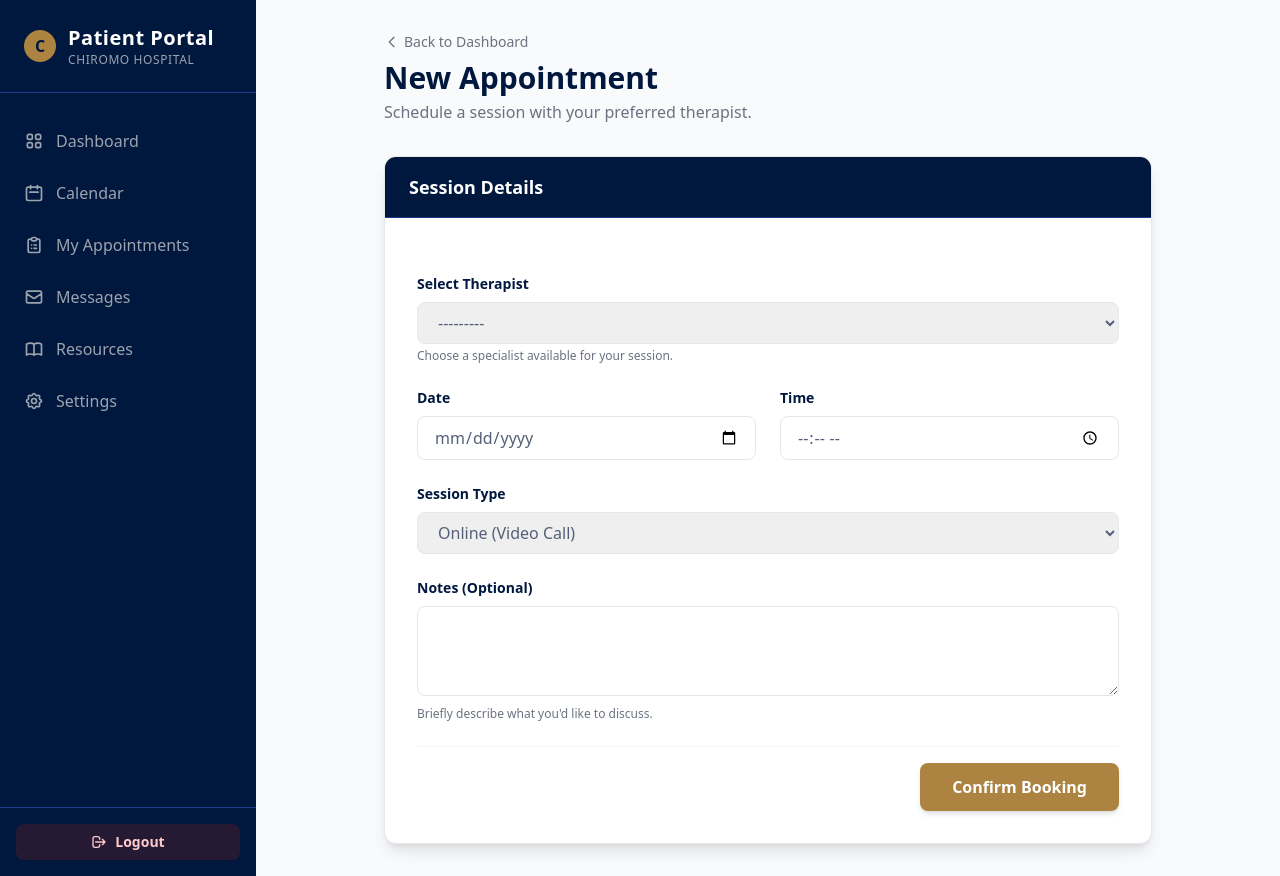
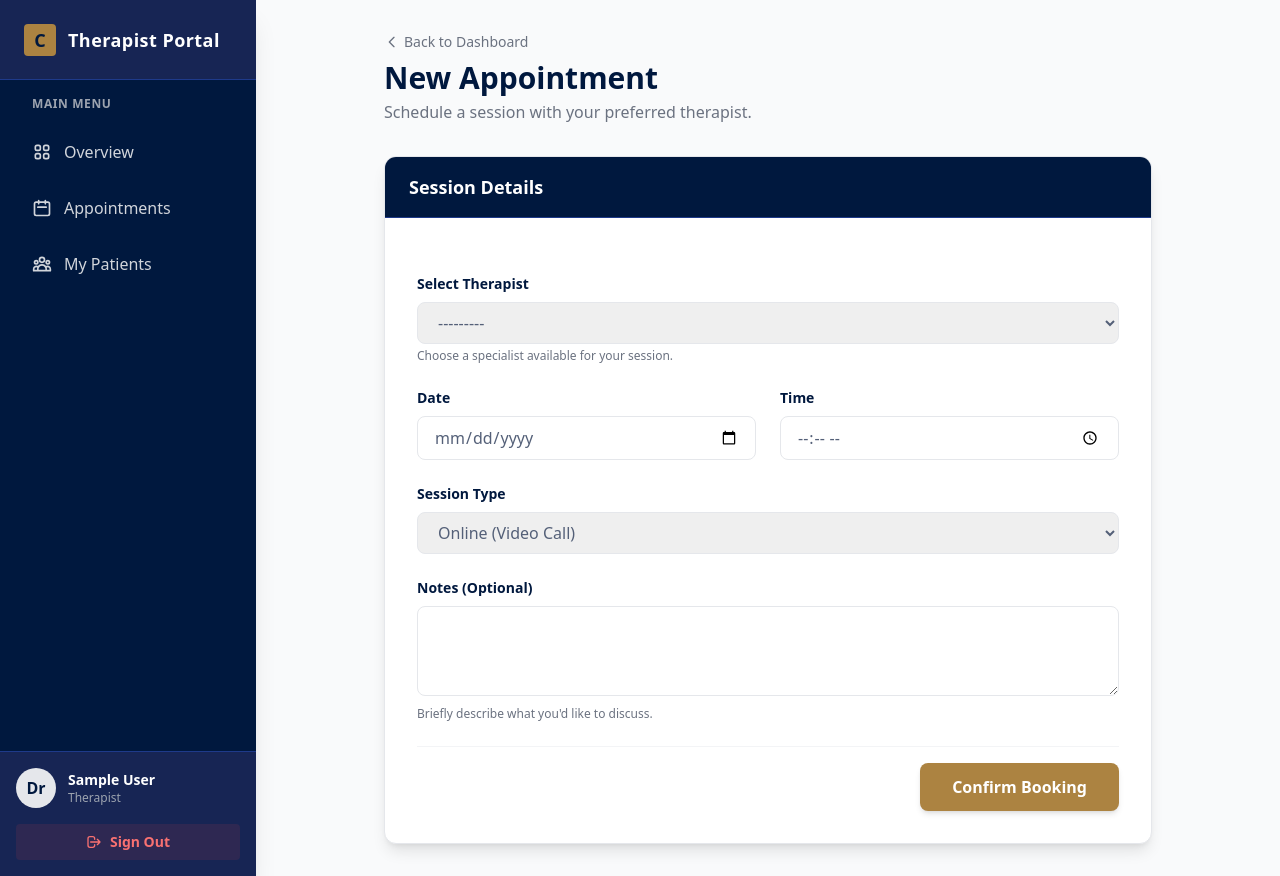
Before and after one commit to Flora72/CMHS, a Django app: page /appointments/book/ in a window 1280 px wide. Run offline with Django 5.2, Linux system fonts and the light colour scheme; the visitor is signed in with stand-in values (Sample User, id 1); data comes from the database, SQL or seed files in the repository; some libraries are stand-ins or nearby versions.

Commit message:
Implement Therapist logic, fix login redirection, and add Appointment/Patient history pages

```diff
--- a/accounts/urls.py
+++ b/accounts/urls.py
@@ -6,6 +6,9 @@ urlpatterns = [
     path('', views.home, name='home'),
     path('register/', views.register, name='register'),
     path('login/', views.login_view, name='login'),
+    path('therapist-dashboard/appointments/', views.therapist_appointments, name='therapist_appointments'),
+    path('therapist-dashboard/patients/', views.therapist_patients, name='therapist_patients'),
+
     path('therapist-dashboard/', views.therapist_dashboard, name='therapist_dashboard'),
     path('dashboard/', views.dashboard, name='dashboard'),
     path('logout/', LogoutView.as_view(next_page='home'), name='logout')
--- a/templates/includes/sidebar.html
+++ b/templates/includes/sidebar.html
@@ -1,54 +1,48 @@
-<aside class="w-64 bg-chiromo-navy text-white hidden md:flex flex-col flex-shrink-0 h-full">
-    <div class="p-6 border-b border-blue-900">
-        <div class="flex items-center gap-3">
-            <div class="w-8 h-8 bg-chiromo-gold rounded-full flex items-center justify-center text-chiromo-navy font-bold">C</div>
-            <div>
-                <h2 class="text-xl font-bold text-white tracking-wide">Patient Portal</h2>
-                <p class="text-xs text-gray-400 uppercase tracking-wider">Chiromo Hospital</p>
+<div class="hidden md:flex md:flex-shrink-0">
+    <div class="flex flex-col w-64 bg-chiromo-navy text-white shadow-xl z-20 h-full">
+        <div class="h-20 flex items-center px-6 bg-blue-950 border-b border-blue-900 flex-shrink-0">
+            <div class="flex items-center gap-3">
+                <div class="w-8 h-8 rounded bg-chiromo-gold flex items-center justify-center text-chiromo-navy font-bold text-lg">C</div>
+                <span class="font-bold text-lg tracking-wide">Therapist Portal</span>
             </div>
         </div>
+
+        <div class="flex-1 flex flex-col p-4 space-y-2 overflow-y-auto">
+            <p class="px-4 text-xs font-bold text-gray-400 uppercase tracking-wider mb-2">Main Menu</p>
+
+            <a href="{% url 'therapist_dashboard' %}" class="flex items-center gap-3 px-4 py-3 {% if request.resolver_match.url_name == 'therapist_dashboard' %}bg-white/10 text-white border-l-4 border-chiromo-gold{% else %}text-gray-300 hover:bg-white/5 hover:text-white{% endif %} rounded-lg transition">
+                <svg class="w-5 h-5" fill="none" stroke="currentColor" viewBox="0 0 24 24"><path stroke-linecap="round" stroke-linejoin="round" stroke-width="2" d="M4 6a2 2 0 012-2h2a2 2 0 012 2v2a2 2 0 01-2 2H6a2 2 0 01-2-2V6zM14 6a2 2 0 012-2h2a2 2 0 012 2v2a2 2 0 01-2 2h-2a2 2 0 01-2-2V6zM4 16a2 2 0 012-2h2a2 2 0 012 2v2a2 2 0 01-2 2H6a2 2 0 01-2-2v-2zM14 16a2 2 0 012-2h2a2 2 0 012 2v2a2 2 0 01-2 2h-2a2 2 0 01-2-2v-2z"></path></svg>
+                <span class="font-medium">Overview</span>
+            </a>
+
+            <a href="{% url 'therapist_appointments' %}" class="flex items-center gap-3 px-4 py-3 {% if request.resolver_match.url_name == 'therapist_appointments' %}bg-white/10 text-white border-l-4 border-chiromo-gold{% else %}text-gray-300 hover:bg-white/5 hover:text-white{% endif %} rounded-lg transition">
+                <svg class="w-5 h-5" fill="none" stroke="currentColor" viewBox="0 0 24 24"><path stroke-linecap="round" stroke-linejoin="round" stroke-width="2" d="M8 7V3m8 4V3m-9 8h10M5 21h14a2 2 0 002-2V7a2 2 0 00-2-2H5a2 2 0 00-2 2v12a2 2 0 002 2z"></path></svg>
+                <span class="font-medium">Appointments</span>
+            </a>
+
+            <a href="{% url 'therapist_patients' %}" class="flex items-center gap-3 px-4 py-3 {% if request.resolver_match.url_name == 'therapist_patients' %}bg-white/10 text-white border-l-4 border-chiromo-gold{% else %}text-gray-300 hover:bg-white/5 hover:text-white{% endif %} rounded-lg transition">
+                <svg class="w-5 h-5" fill="none" stroke="currentColor" viewBox="0 0 24 24"><path stroke-linecap="round" stroke-linejoin="round" stroke-width="2" d="M17 20h5v-2a3 3 0 00-5.356-1.857M17 20H7m10 0v-2c0-.656-.126-1.283-.356-1.857M7 20H2v-2a3 3 0 015.356-1.857M7 20v-2c0-.656.126-1.283.356-1.857m0 0a5.002 5.002 0 019.288 0M15 7a3 3 0 11-6 0 3 3 0 016 0zm6 3a2 2 0 11-4 0 2 2 0 014 0zM7 10a2 2 0 11-4 0 2 2 0 014 0z"></path></svg>
+                <span class="font-medium">My Patients</span>
+            </a>
+        </div>
+
+        <div class="p-4 bg-blue-950 border-t border-blue-900 flex-shrink-0">
+            <div class="flex items-center gap-3 mb-4">
+                <div class="w-10 h-10 rounded-full bg-gray-200 flex items-center justify-center text-chiromo-navy font-bold">
+                    Dr
+                </div>
+                <div>
+                    <p class="text-sm font-bold text-white">{{ user.first_name }} {{ user.last_name }}</p>
+                    <p class="text-xs text-gray-400">Therapist</p>
+                </div>
+            </div>
+            <form action="{% url 'logout' %}" method="post">
+                {% csrf_token %}
+                <button type="submit" class="w-full py-2 px-4 bg-red-500/10 hover:bg-red-500 text-red-400 hover:text-white rounded transition text-sm font-bold flex items-center justify-center gap-2">
+                    <svg class="w-4 h-4" fill="none" stroke="currentColor" viewBox="0 0 24 24"><path stroke-linecap="round" stroke-linejoin="round" stroke-width="2" d="M17 16l4-4m0 0l-4-4m4 4H7m6 4v1a3 3 0 01-3 3H6a3 3 0 01-3-3V7a3 3 0 013-3h4a3 3 0 013 3v1"></path></svg>
+                    Sign Out
+                </button>
+            </form>
+        </div>
     </div>
-
-    <nav class="flex-1 overflow-y-auto py-6 space-y-1">
-
-        <a href="{% url 'dashboard' %}" class="flex items-center px-6 py-3 {% if request.resolver_match.url_name == 'dashboard' %}bg-blue-900/50 border-l-4 border-chiromo-gold text-white{% else %}text-gray-400 hover:bg-blue-900 hover:text-white{% endif %} transition-colors">
-            <svg class="w-5 h-5 mr-3" fill="none" stroke="currentColor" viewBox="0 0 24 24"><path stroke-linecap="round" stroke-linejoin="round" stroke-width="2" d="M4 6a2 2 0 012-2h2a2 2 0 012 2v2a2 2 0 01-2 2H6a2 2 0 01-2-2V6zM14 6a2 2 0 012-2h2a2 2 0 012 2v2a2 2 0 01-2 2h-2a2 2 0 01-2-2V6zM4 16a2 2 0 012-2h2a2 2 0 012 2v2a2 2 0 01-2 2H6a2 2 0 01-2-2v-2zM14 16a2 2 0 012-2h2a2 2 0 012 2v2a2 2 0 01-2 2h-2a2 2 0 01-2-2v-2z"></path></svg>
-            Dashboard
-        </a>
-
-        <a href="{% url 'calendar' %}" class="flex items-center px-6 py-3 {% if request.resolver_match.url_name == 'calendar' %}bg-blue-900/50 border-l-4 border-chiromo-gold text-white{% else %}text-gray-400 hover:bg-blue-900 hover:text-white{% endif %} transition-colors">
-            <svg class="w-5 h-5 mr-3" fill="none" stroke="currentColor" viewBox="0 0 24 24"><path stroke-linecap="round" stroke-linejoin="round" stroke-width="2" d="M8 7V3m8 4V3m-9 8h10M5 21h14a2 2 0 002-2V7a2 2 0 00-2-2H5a2 2 0 00-2 2v12a2 2 0 002 2z"></path></svg>
-            Calendar
-        </a>
-
-        <a href="#" class="flex items-center px-6 py-3 {% if request.resolver_match.url_name == 'appointments' %}bg-blue-900/50 border-l-4 border-chiromo-gold text-white{% else %}text-gray-400 hover:bg-blue-900 hover:text-white{% endif %} transition-colors">
-            <svg class="w-5 h-5 mr-3" fill="none" stroke="currentColor" viewBox="0 0 24 24"><path stroke-linecap="round" stroke-linejoin="round" stroke-width="2" d="M9 5H7a2 2 0 00-2 2v12a2 2 0 002 2h10a2 2 0 002-2V7a2 2 0 00-2-2h-2M9 5a2 2 0 002 2h2a2 2 0 002-2M9 5a2 2 0 012-2h2a2 2 0 012 2m-3 7h3m-3 4h3m-6-4h.01M9 16h.01"></path></svg>
-            My Appointments
-        </a>
-
-        <a href="#" class="flex items-center px-6 py-3 {% if request.resolver_match.url_name == 'messages' %}bg-blue-900/50 border-l-4 border-chiromo-gold text-white{% else %}text-gray-400 hover:bg-blue-900 hover:text-white{% endif %} transition-colors">
-            <svg class="w-5 h-5 mr-3" fill="none" stroke="currentColor" viewBox="0 0 24 24"><path stroke-linecap="round" stroke-linejoin="round" stroke-width="2" d="M3 8l7.89 5.26a2 2 0 002.22 0L21 8M5 19h14a2 2 0 002-2V7a2 2 0 00-2-2H5a2 2 0 00-2 2v10a2 2 0 002 2z"></path></svg>
-            Messages
-        </a>
-
-        <a href="#" class="flex items-center px-6 py-3 {% if request.resolver_match.url_name == 'resources' %}bg-blue-900/50 border-l-4 border-chiromo-gold text-white{% else %}text-gray-400 hover:bg-blue-900 hover:text-white{% endif %} transition-colors">
-            <svg class="w-5 h-5 mr-3" fill="none" stroke="currentColor" viewBox="0 0 24 24"><path stroke-linecap="round" stroke-linejoin="round" stroke-width="2" d="M12 6.253v13m0-13C10.832 5.477 9.246 5 7.5 5S4.168 5.477 3 6.253v13C4.168 18.477 5.754 18 7.5 18s3.332.477 4.5 1.253m0-13C13.168 5.477 14.754 5 16.5 5c1.747 0 3.332.477 4.5 1.253v13C19.832 18.477 18.247 18 16.5 18c-1.746 0-3.332.477-4.5 1.253"></path></svg>
-            Resources
-        </a>
-
-        <a href="#" class="flex items-center px-6 py-3 {% if request.resolver_match.url_name == 'settings' %}bg-blue-900/50 border-l-4 border-chiromo-gold text-white{% else %}text-gray-400 hover:bg-blue-900 hover:text-white{% endif %} transition-colors">
-            <svg class="w-5 h-5 mr-3" fill="none" stroke="currentColor" viewBox="0 0 24 24"><path stroke-linecap="round" stroke-linejoin="round" stroke-width="2" d="M10.325 4.317c.426-1.756 2.924-1.756 3.35 0a1.724 1.724 0 002.573 1.066c1.543-.94 3.31.826 2.37 2.37a1.724 1.724 0 001.065 2.572c1.756.426 1.756 2.924 0 3.35a1.724 1.724 0 00-1.066 2.573c.94 1.543-.826 3.31-2.37 2.37a1.724 1.724 0 00-2.572 1.065c-.426 1.756-2.924 1.756-3.35 0a1.724 1.724 0 00-2.573-1.066c-1.543.94-3.31-.826-2.37-2.37a1.724 1.724 0 00-1.065-2.572c-1.756-.426-1.756-2.924 0-3.35a1.724 1.724 0 001.066-2.573c-.94-1.543.826-3.31 2.37-2.37.996.608 2.296.07 2.572-1.065z"></path><path stroke-linecap="round" stroke-linejoin="round" stroke-width="2" d="M15 12a3 3 0 11-6 0 3 3 0 016 0z"></path></svg>
-            Settings
-        </a>
-    </nav>
-
-    <div class="p-4 border-t border-blue-900">
-        <form action="{% url 'logout' %}" method="post">
-            {% csrf_token %}
-            <button type="submit" class="w-full flex items-center justify-center px-4 py-2 bg-red-900/30 hover:bg-red-900 text-red-200 rounded-lg transition-colors text-sm font-semibold">
-                <svg class="w-4 h-4 mr-2" fill="none" stroke="currentColor" viewBox="0 0 24 24"><path stroke-linecap="round" stroke-linejoin="round" stroke-width="2" d="M17 16l4-4m0 0l-4-4m4 4H7m6 4v1a3 3 0 01-3 3H6a3 3 0 01-3-3V7a3 3 0 013-3h4a3 3 0 013 3v1"></path></svg>
-                Logout
-            </button>
-        </form>
-    </div>
-</aside>
+</div>
```
Also changed, not shown: accounts/views.py (+31 -3 lines), templates/accounts/therapist_appointments.html (added, +40 -0 lines), templates/accounts/therapist_dashboard.html (+69 -65 lines), templates/accounts/therapist_patients.html (added, +27 -0 lines), templates/therapist_dashboard.html (deleted, +0 -10 lines).
